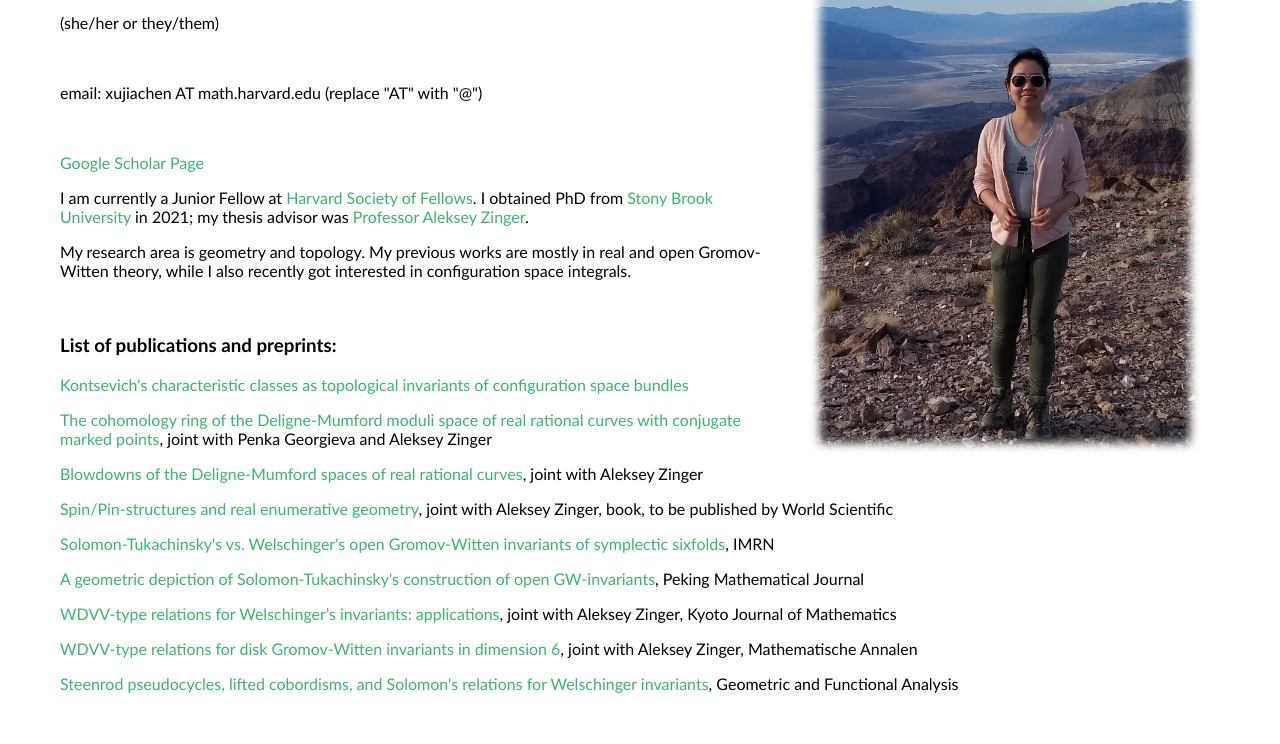
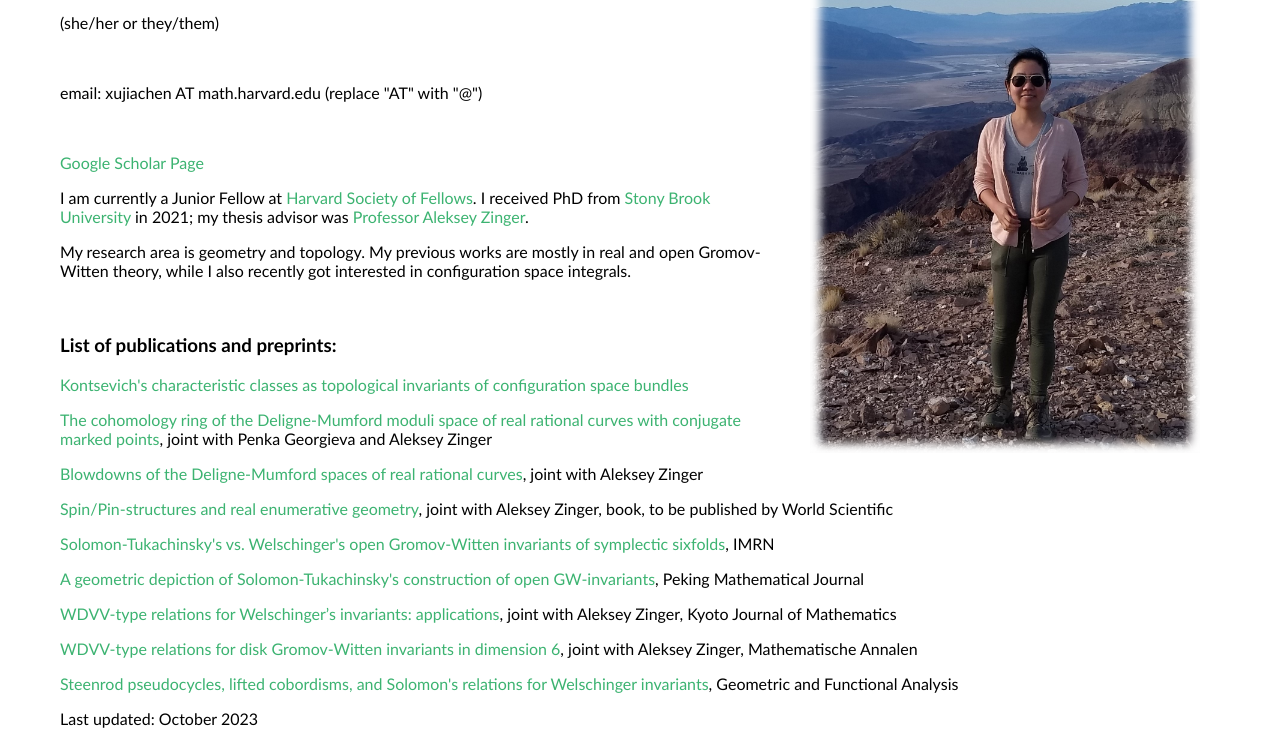
Before and after one commit to xujia-c/xujia-c.github.io, a plain HTML site: page index.html in a window 1280 px wide. Shown: the part 137-881 px from the top of the page. Before the commit the page ends 846 px from the top, so only its background shows below. Drawn offline with Linux system fonts and the light colour scheme.

Commit message:
Update index.html

```diff
--- a/index.html
+++ b/index.html
@@ -56,7 +56,7 @@ An approxiamate English pronounciation of my first name is "soo-ja".</p>
 <p><a href="https://scholar.google.com/citations?view_op=list_works&hl=en&user=KeN33eIAAAAJ">Google Scholar Page</a></p>
 
 <p>I am currently a Junior Fellow at <a href="https://socfell.fas.harvard.edu/">Harvard Society of Fellows</a>.
-I obtained PhD from <a href="https://www.math.stonybrook.edu/">Stony Brook University</a> in 2021; my thesis advisor was <a href="https://www.math.stonybrook.edu/~azinger/">Professor Aleksey Zinger</a>. </p>
+I received PhD from <a href="https://www.math.stonybrook.edu/">Stony Brook University</a> in 2021; my thesis advisor was <a href="https://www.math.stonybrook.edu/~azinger/">Professor Aleksey Zinger</a>. </p>
 
 <p>My research area is geometry and topology. My previous works are mostly in real and open Gromov-Witten theory, while I also recently got interested in configuration space integrals.
 </p>
@@ -75,5 +75,8 @@ I obtained PhD from <a href="https://www.math.stonybrook.edu/">Stony Brook Unive
 Welschinger invariants</a>, Geometric and Functional Analysis</p>
 
 </div>
+
+<p>Last updated: October 2023</p>
+
 </body>
 </html>
```
